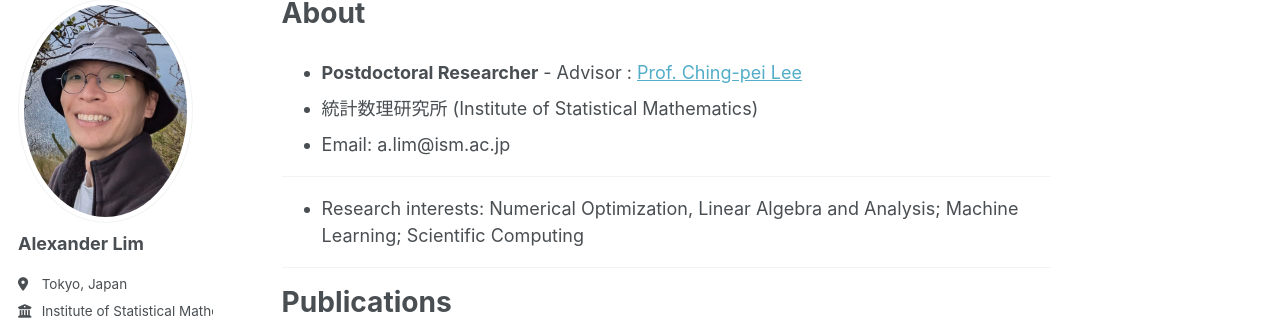
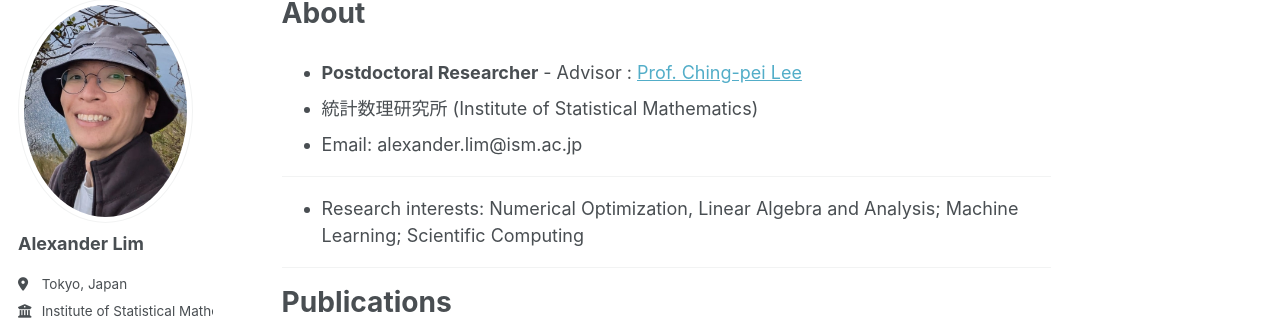
Before and after one commit to Alexander-Lim-KJ/alexander-lim, a Jekyll site: the page built from _pages/about.md, in a window 1280 px wide and 900 px high. Shown: the part 100-427 px from the top of the window. Built offline with Jekyll 4.4.1, drawn with Linux system fonts in a browser that asks for light colours; some web fonts are replaced; our own code applies the rules of GitHub Pages for plain Markdown files.

Commit message:
update emails

```diff
--- a/_config.yml
+++ b/_config.yml
@@ -29,7 +29,7 @@ author:
   location         : "Tokyo, Japan"
   employer         : "Institute of Statistical Mathematics"
   uri              : # URL
-  email            : "a.lim@ism.ac.jp"
+  email            : "alexander.lim@ism.ac.jp"
 
   # Academic websites
   academia         : # URL
--- a/_pages/about.md
+++ b/_pages/about.md
@@ -10,7 +10,7 @@ redirect_from:
 
 * **Postdoctoral Researcher** - Advisor : [Prof. Ching-pei Lee](https://leepei.github.io/)
 * 統計数理研究所 (Institute of Statistical Mathematics)
-* Email: a.lim@ism.ac.jp
+* Email: alexander.lim@ism.ac.jp
 
 ------
 
```
